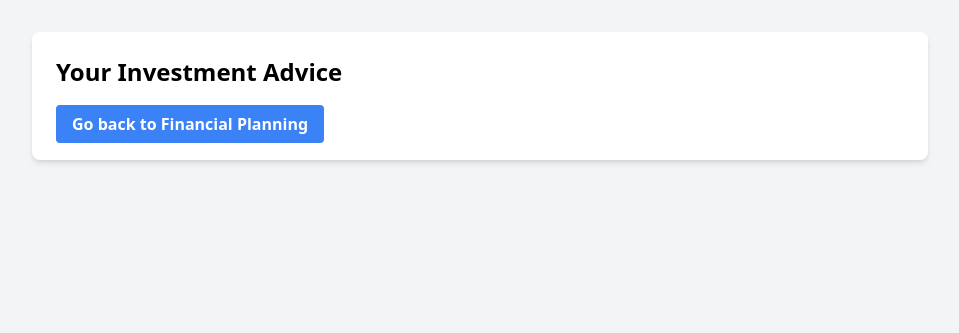
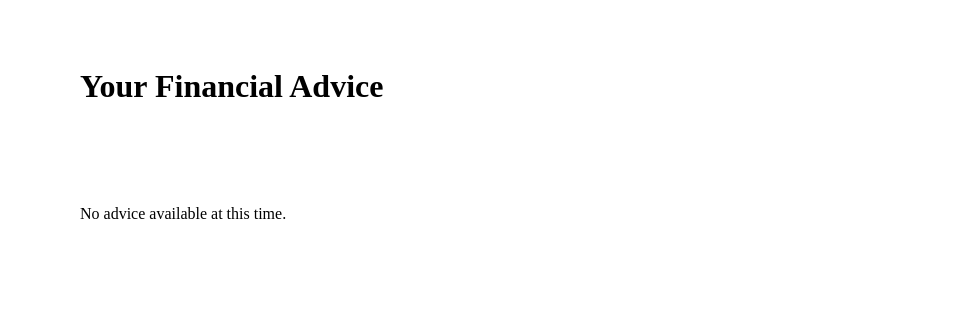
Before and after one commit to rachel45605/Group_assignment, a Flask app: template templates/advice.html in a window 1280 px wide. Shown: the top 333 px of the page, without its empty margins (160-1119 px from the left). Run offline with Flask 3, Linux system fonts and the light colour scheme; the template is opened without the code that fills it, so the values that code supplies are empty.

Commit message:
changes 8

```diff
--- a/app.py
+++ b/app.py
@@ -4,22 +4,39 @@ from werkzeug.security import generate_password_hash, check_password_hash
 import google.generativeai as genai
 import os
 from datetime import datetime
+import os
 import logging
 import sys
 
-# Configure logging
+# Configure logging to show in console
 logging.basicConfig(
     level=logging.DEBUG,
     format='%(asctime)s - %(name)s - %(levelname)s - %(message)s',
     handlers=[logging.StreamHandler(sys.stdout)]
 )
 
+
 app = Flask(__name__)
-app.config['SECRET_KEY'] = os.getenv('SECRET_KEY', 'your-default-secret-key')
+app.config['SECRET_KEY'] = 'your-secret-key-here'
 app.config['SQLALCHEMY_DATABASE_URI'] = 'sqlite:///bank.db'
 app.config['SQLALCHEMY_TRACK_MODIFICATIONS'] = False
+# Configure the AI model
+# api = os.getenv("MAKERSUITE_API_KEY")
+# genai.configure(api_key='AIzaSyDtgxpFE0405T7m7l4llYVzW-eCb_Z-XMg')
+# model = genai.GenerativeModel("gemini-1.5-flash")
+
+@app.route('/set_api_key', methods=['POST'])
+def set_api_key():
+    api_key = request.form['api_key']
+    session['api_key'] = api_key  # Store API key in session
+    os.environ['API_KEY'] = api_key  # Set the environment variable dynamically
+    genai.configure(api_key=api_key)  # Configure Gemini API with the new key
+    return redirect(url_for('index'))
 
 db = SQLAlchemy(app)
+
+with app.app_context():
+    db.create_all()
 
 # Database Models
 class User(db.Model):
@@ -42,18 +59,6 @@ class FinancialProfile(db.Model):
     selected_portfolios = db.Column(db.String(500))  # Store as comma-separated string
     created_at = db.Column(db.DateTime, default=datetime.utcnow)
 
-with app.app_context():
-    db.create_all()
-
-# Route to set API key dynamically
-@app.route('/set_api_key', methods=['POST'])
-def set_api_key():
-    api_key = request.form['api_key']
-    session['api_key'] = api_key  # Store API key in session
-    os.environ['API_KEY'] = api_key  # Set the environment variable dynamically
-    genai.configure(api_key=api_key)
-    return redirect(url_for('index'))
-
 # Routes
 @app.route('/')
 def index():
@@ -63,47 +68,104 @@ def index():
 def dashboard():
     return render_template('homepage.html')
 
+# # Hardcoded API key for testing
+# HARD_CODED_API_KEY = "AIzaSyDtgxpFE0405T7m7l4llYVzW-eCb_Z-XMg"
+
 @app.route("/financial_planning", methods=["GET", "POST"])
 def financial_planning():
     if request.method == "POST":
-        # Extract and validate form data
-        age = request.form.get("age")
-        gender = request.form.get("gender")
-        annual_income = request.form.get("annual_income")
-        total_assets = request.form.get("total_assets")
-
-        if not all([age, gender, annual_income, total_assets]):
-            return render_template("advice.html", r="Missing required fields")
+        # Debug Step 1: Print raw form data
+        print("\n==== Raw Form Data ====")
+        print("Form Data:", request.form)
 
         try:
-            # Configure and use the generative model
-            api_key = session.get('api_key')
+            # Debug Step 2: Extract form data with explicit error checking
+            print("\n==== Extracting Form Data ====")
+
+            # Get form data with validation
+            age = request.form.get("age")
+            gender = request.form.get("gender")
+            annual_income = request.form.get("annual_income")
+            total_assets = request.form.get("total_assets")
+
+            print(f"Age: {age}, type: {type(age)}")
+            print(f"Gender: {gender}, type: {type(gender)}")
+            print(f"Annual Income: {annual_income}, type: {type(annual_income)}")
+            print(f"Total Assets: {total_assets}, type: {type(total_assets)}")
+
+            # Validate all required fields are present
+            if not all([age, gender, annual_income, total_assets]):
+                missing_fields = []
+                if not age: missing_fields.append("age")
+                if not gender: missing_fields.append("gender")
+                if not annual_income: missing_fields.append("annual income")
+                if not total_assets: missing_fields.append("total assets")
+                error_msg = f"Missing required fields: {', '.join(missing_fields)}"
+                print(f"Validation Error: {error_msg}")
+                return render_template("advice.html", r=error_msg)
+
+            # Debug Step 3: Configure API
+            print("\n==== API Configuration ====")
+            api_key = "AIzaSyDtgxpFE0405T7m7l4llYVzW-eCb_Z-XMg"  # Replace with your actual key
             if not api_key:
+                print("Error: No API key provided")
                 return render_template("advice.html", r="API key is missing")
+
             genai.configure(api_key=api_key)
             model = genai.GenerativeModel("gemini-pro")
+            print("API configured successfully")
 
+            # Debug Step 4: Create prompt
             prompt = f"""
-            Provide investment advice for:
-            Age: {age}, Gender: {gender}, Income: {annual_income}, Assets: {total_assets}
+            As a financial advisor, provide specific investment advice for an investor with the following profile:
+
+            Demographics:
+            - Age: {age}
+            - Gender: {gender}
+
+            Financial Status:
+            - Annual Income: ${annual_income}
+            - Total Assets: ${total_assets}
+
+            Please provide:
+            1. Asset allocation recommendation based on age and financial status
+            2. Specific investment suggestions considering the financial profile
+            3. Timeline-based investment strategy
+            4. Risk considerations and diversification advice
             """
 
+            print("\n==== Generated Prompt ====")
+            print(prompt)
+
+            # Debug Step 5: Generate response
             response = model.generate_content(prompt)
+            print("Response received from API")
+
             if response and hasattr(response, 'text'):
-                return render_template("advice.html", r=response.text)
+                advice_text = response.text
+                print(f"Generated text length: {len(advice_text)}")
+                print("Full advice text:", advice_text)  # Add this line for debugging
+
+                # Ensure the text is properly formatted for HTML
+                advice_text = advice_text.replace('\n', '<br>')
+                return render_template("advice.html", advice=advice_text)  # Changed 'r' to 'advice'
             else:
-                return render_template("advice.html", r="Invalid response from API")
+                error_msg = "Invalid response format from API"
+                print(f"Error: {error_msg}")
+                return render_template("advice.html", advice=error_msg)
 
         except Exception as e:
-            logging.error(f"Generation Error: {e}")
-            return render_template("advice.html", r="Server error occurred")
+            error_msg = f"Server error: {str(e)}"
+            print(f"Server Error: {error_msg}")
+            return render_template("advice.html", advice=error_msg)
 
     return render_template("financial_planning.html")
 
 @app.route("/advice")
 def advice():
-    advice_text = request.args.get('r', 'No advice available.')
-    return render_template("advice.html", r=advice_text)
+    advice_text = request.args.get('advice', 'No advice available.')
+    return render_template("advice.html", advice=advice_text)
+
 
 @app.route('/register', methods=['GET', 'POST'])
 def register():
@@ -111,16 +173,20 @@ def register():
         username = request.form['username']
         email = request.form['email']
         password = request.form['password']
-        user = User(username=username, email=email, password_hash=generate_password_hash(password))
+
+        user = User(
+            username=username,
+            email=email,
+            password_hash=generate_password_hash(password)
+        )
 
         try:
             db.session.add(user)
             db.session.commit()
             flash('Registration successful! Please login.')
             return redirect(url_for('login'))
-        except Exception as e:
-            db.session.rollback()
-            flash('Error: Username or email already exists.')
+        except:
+            flash('Username or email already exists.')
 
     return render_template('register.html')
 
@@ -145,352 +211,3 @@ def logout():
 
 if __name__ == "__main__":
     app.run(debug=True)
-
-
-
-
-
-
-
-
-
-
-
-
-
-
-
-
-
-
-
-
-
-# from flask import Flask, render_template, request, jsonify, redirect, url_for, flash, session
-# from flask_sqlalchemy import SQLAlchemy
-# from werkzeug.security import generate_password_hash, check_password_hash
-# import google.generativeai as genai
-# import os
-# from datetime import datetime
-# import os
-# import logging
-# import sys
-
-# # Configure logging to show in console
-# logging.basicConfig(
-#     level=logging.DEBUG,
-#     format='%(asctime)s - %(name)s - %(levelname)s - %(message)s',
-#     handlers=[logging.StreamHandler(sys.stdout)]
-# )
-
-
-# app = Flask(__name__)
-# app.config['SECRET_KEY'] = 'your-secret-key-here'
-# app.config['SQLALCHEMY_DATABASE_URI'] = 'sqlite:///bank.db'
-# app.config['SQLALCHEMY_TRACK_MODIFICATIONS'] = False
-# # Configure the AI model
-# # api = os.getenv("MAKERSUITE_API_KEY")
-# # genai.configure(api_key='AIzaSyDtgxpFE0405T7m7l4llYVzW-eCb_Z-XMg')
-# # model = genai.GenerativeModel("gemini-1.5-flash")
-
-# @app.route('/set_api_key', methods=['POST'])
-# def set_api_key():
-#     api_key = request.form['api_key']
-#     session['api_key'] = api_key  # Store API key in session
-#     os.environ['API_KEY'] = api_key  # Set the environment variable dynamically
-#     genai.configure(api_key=api_key)  # Configure Gemini API with the new key
-#     return redirect(url_for('index'))
-
-# db = SQLAlchemy(app)
-
-# with app.app_context():
-#     db.create_all()
-
-# # Database Models
-# class User(db.Model):
-#     id = db.Column(db.Integer, primary_key=True)
-#     username = db.Column(db.String(80), unique=True, nullable=False)
-#     email = db.Column(db.String(120), unique=True, nullable=False)
-#     password_hash = db.Column(db.String(256), nullable=False)
-#     financial_profiles = db.relationship('FinancialProfile', backref='user', lazy=True)
-
-# class FinancialProfile(db.Model):
-#     id = db.Column(db.Integer, primary_key=True)
-#     user_id = db.Column(db.Integer, db.ForeignKey('user.id'), nullable=False)
-#     age = db.Column(db.Integer)
-#     gender = db.Column(db.String(20))
-#     annual_income = db.Column(db.Float)
-#     risk_level = db.Column(db.String(20))
-#     investment_horizon = db.Column(db.String(20))
-#     region = db.Column(db.String(50))
-#     total_assets = db.Column(db.Float)
-#     selected_portfolios = db.Column(db.String(500))  # Store as comma-separated string
-#     created_at = db.Column(db.DateTime, default=datetime.utcnow)
-
-# # Routes
-# @app.route('/')
-# def index():
-#     return render_template('index.html')
-
-# @app.route('/dashboard')
-# def dashboard():
-#     return render_template('homepage.html')
-
-# # # Hardcoded API key for testing
-# # HARD_CODED_API_KEY = "AIzaSyDtgxpFE0405T7m7l4llYVzW-eCb_Z-XMg"
-
-# @app.route("/financial_planning", methods=["GET", "POST"])
-# def financial_planning():
-#     if request.method == "POST":
-#         # Debug Step 1: Print raw form data
-#         print("\n==== Raw Form Data ====")
-#         print("Form Data:", request.form)
-
-#         try:
-#             # Debug Step 2: Extract form data with explicit error checking
-#             print("\n==== Extracting Form Data ====")
-
-#             # Get form data with validation
-#             age = request.form.get("age")
-#             gender = request.form.get("gender")
-#             annual_income = request.form.get("annual_income")
-#             total_assets = request.form.get("total_assets")
-
-#             print(f"Age: {age}, type: {type(age)}")
-#             print(f"Gender: {gender}, type: {type(gender)}")
-#             print(f"Annual Income: {annual_income}, type: {type(annual_income)}")
-#             print(f"Total Assets: {total_assets}, type: {type(total_assets)}")
-
-#             # Validate all required fields are present
-#             if not all([age, gender, annual_income, total_assets]):
-#                 missing_fields = []
-#                 if not age: missing_fields.append("age")
-#                 if not gender: missing_fields.append("gender")
-#                 if not annual_income: missing_fields.append("annual income")
-#                 if not total_assets: missing_fields.append("total assets")
-#                 error_msg = f"Missing required fields: {', '.join(missing_fields)}"
-#                 print(f"Validation Error: {error_msg}")
-#                 return render_template("advice.html", r=error_msg)
-
-#             # Debug Step 3: Configure API
-#             print("\n==== API Configuration ====")
-#             api_key = "AIzaSyDtgxpFE0405T7m7l4llYVzW-eCb_Z-XMg"  # Replace with your actual key
-#             if not api_key:
-#                 print("Error: No API key provided")
-#                 return render_template("advice.html", r="API key is missing")
-
-#             genai.configure(api_key=api_key)
-#             model = genai.GenerativeModel("gemini-pro")
-#             print("API configured successfully")
-
-#             # Debug Step 4: Create prompt
-#             prompt = f"""
-#             As a financial advisor, provide specific investment advice for an investor with the following profile:
-
-#             Demographics:
-#             - Age: {age}
-#             - Gender: {gender}
-
-#             Financial Status:
-#             - Annual Income: ${annual_income}
-#             - Total Assets: ${total_assets}
-
-#             Please provide:
-#             1. Asset allocation recommendation based on age and financial status
-#             2. Specific investment suggestions considering the financial profile
-#             3. Timeline-based investment strategy
-#             4. Risk considerations and diversification advice
-#             """
-
-#             print("\n==== Generated Prompt ====")
-#             print(prompt)
-
-#             # Debug Step 5: Generate response
-#             print("\n==== Generating Response ====")
-#             try:
-#                 response = model.generate_content(prompt)
-#                 print("Response received from API")
-
-#                 if response and hasattr(response, 'text'):
-#                     advice_text = response.text
-#                     print(f"Generated text length: {len(advice_text)}")
-#                     print("First 100 characters:", advice_text[:100])
-#                     return render_template("advice.html", r=advice_text)
-#                 else:
-#                     error_msg = "Invalid response format from API"
-#                     print(f"Error: {error_msg}")
-#                     return render_template("advice.html", r=error_msg)
-
-#             except Exception as e:
-#                 error_msg = f"Error generating content: {str(e)}"
-#                 print(f"Generation Error: {error_msg}")
-#                 return render_template("advice.html", r=error_msg)
-
-#         except Exception as e:
-#             error_msg = f"Server error: {str(e)}"
-#             print(f"Server Error: {error_msg}")
-#             return render_template("advice.html", r=error_msg)
-
-#     # GET request - show the form
-#     return render_template("financial_planning.html")
-
-# @app.route("/advice")
-# def advice():
-#     advice_text = request.args.get('r', 'No advice available.')
-#     return render_template("advice.html", r=advice_text)
-
-
-# # @app.route('/financial-planning', methods=['GET', 'POST'])
-# # def financial_planning():
-# #     if request.method == 'POST':
-# #         # Get form data
-# #         user_id = session.get('user_id', 1)  # Default to 1 for testing
-# #         data = {
-# #             'age': request.form.get('age'),
-# #             'gender': request.form.get('gender'),
-# #             'annual_income': request.form.get('annual_income'),
-# #             'risk_level': request.form.get('risk_level'),
-# #             'investment_horizon': request.form.get('investment_horizon'),
-# #             'region': request.form.get('region'),
-# #             'total_assets': request.form.get('total_assets'),
-# #             'selected_portfolios': request.form.getlist('portfolios[]')
-# #         }
-
-# #         # Create new financial profile
-# #         profile = FinancialProfile(
-# #             user_id=user_id,
-# #             age=data['age'],
-# #             gender=data['gender'],
-# #             annual_income=float(data['annual_income']),
-# #             risk_level=data['risk_level'],
-# #             investment_horizon=data['investment_horizon'],
-# #             region=data['region'],
-# #             total_assets=float(data['total_assets']),
-# #             selected_portfolios=','.join(data['selected_portfolios'])
-# #         )
-
-# #         try:
-# #             db.session.add(profile)
-# #             db.session.commit()
-
-# #             # Generate advice based on profile
-# #             advice = generate_financial_advice(data)
-# #             return jsonify({
-# #                 'status': 'success',
-# #                 'advice': advice
-# #             })
-# #         except Exception as e:
-# #             db.session.rollback()
-# #             return jsonify({
-# #                 'status': 'error',
-# #                 'message': str(e)
-# #             }), 500
-
-# #     # For GET request, render the form
-# #     return render_template('financial_planning.html')
-
-# # def generate_financial_advice(data):
-# #     # Simple advice generation based on risk level and investment horizon
-# #     risk_level = data['risk_level']
-# #     horizon = data['investment_horizon']
-# #     income = float(data['annual_income'])
-
-# #     advice = f"""
-# #     Based on your profile:
-
-# #     1. Investment Strategy:
-# #     - Risk Profile: {risk_level.capitalize()}
-# #     - Time Horizon: {horizon.capitalize()}
-# #     - Recommended Monthly Investment: ${round(income * 0.2 / 12, 2)}
-
-# #     2. Portfolio Recommendations:
-# #     """
-
-# #     if risk_level == 'conservative':
-# #         advice += """
-# #     - 60% Global Bonds
-# #     - 30% Blue-chip stocks
-# #     - 10% Cash equivalents
-# #         """
-# #     elif risk_level == 'moderate':
-# #         advice += """
-# #     - 40% Growth stocks
-# #     - 30% Value stocks
-# #     - 20% Bonds
-# #     - 10% REITs
-# #         """
-# #     else:  # aggressive
-# #         advice += """
-# #     - 50% Growth stocks
-# #     - 30% Emerging markets
-# #     - 15% Tech sector
-# #     - 5% Crypto/High-risk assets
-# #         """
-
-# #     return advice
-
-# @app.route('/register', methods=['GET', 'POST'])
-# def register():
-#     if request.method == 'POST':
-#         username = request.form['username']
-#         email = request.form['email']
-#         password = request.form['password']
-
-#         user = User(
-#             username=username,
-#             email=email,
-#             password_hash=generate_password_hash(password)
-#         )
-
-#         try:
-#             db.session.add(user)
-#             db.session.commit()
-#             flash('Registration successful! Please login.')
-#             return redirect(url_for('login'))
-#         except:
-#             flash('Username or email already exists.')
-
-#     return render_template('register.html')
-
-# @app.route('/login', methods=['GET', 'POST'])
-# def login():
-#     if request.method == 'POST':
-#         username = request.form['username']
-#         password = request.form['password']
-
-#         user = User.query.filter_by(username=username).first()
-#         if user and check_password_hash(user.password_hash, password):
-#             session['user_id'] = user.id
-#             return redirect(url_for('dashboard'))
-#         flash('Invalid username or password')
-
-#     return render_template('login.html')
-
-# @app.route('/logout')
-# def logout():
-#     session.pop('user_id', None)
-#     return redirect(url_for('index'))
-
-# # @app.route('/advice', methods=['POST'])
-# # def advice():
-# #     # Get data from the form submission
-# #     age = request.form.get('age')
-# #     gender = request.form.get('gender')
-# #     annual_income = request.form.get('annual_income')
-# #     total_assets = request.form.get('total_assets')
-# #     risk_level = request.form.get('risk_level')
-# #     investment_horizon = request.form.get('investment_horizon')
-# #     region = request.form.get('region')
-# #     selected_portfolios = request.form.getlist('portfolios[]')
-
-# #     # Here you would call your logic to generate advice based on the input
-# #     advice_text = generate_advice(age, gender, annual_income, total_assets, risk_level, investment_horizon, region, selected_portfolios)
-
-# #     return jsonify({'advice': advice_text})
-
-# # def generate_advice(age, gender, annual_income, total_assets, risk_level, investment_horizon, region, selected_portfolios):
-# #     # Placeholder logic for advice generation
-# #     return f"Based on your profile:\n- Age: {age}\n- Gender: {gender}\n- Annual Income: {annual_income}\n- Total Assets: {total_assets}\n- Risk Level: {risk_level}\n- Investment Horizon: {investment_horizon}\n- Region: {region}\n- Selected Portfolios: {', '.join(selected_portfolios)}\n\nHere are your personalized investment strategies..."
-
-# if __name__ == "__main__":
-#     app.run(debug=True)
--- a/templates/advice.html
+++ b/templates/advice.html
@@ -1,32 +1,30 @@
+<!-- advice.html -->
 <!DOCTYPE html>
-<html lang="en">
+<html>
 <head>
-    <meta charset="UTF-8">
-    <meta name="viewport" content="width=device-width, initial-scale=1.0">
-    <title>Advice</title>
-    <link rel="stylesheet" href="https://cdnjs.cloudflare.com/ajax/libs/tailwindcss/2.2.19/tailwind.min.css">
+    <title>Financial Advice</title>
+    <style>
+        .advice-container {
+            max-width: 800px;
+            margin: 20px auto;
+            padding: 20px;
+            line-height: 1.6;
+        }
+        .advice-text {
+            white-space: pre-line;  /* This preserves formatting */
+            margin: 20px 0;
+        }
+    </style>
 </head>
-<body class="bg-gray-100 p-8">
-    <div class="max-w-4xl mx-auto bg-white rounded-lg shadow-md p-6">
-        <h1 class="text-2xl font-bold mb-6">Your Investment Advice</h1>
-
-        {% if error %}
-            <div class="bg-red-100 border border-red-400 text-red-700 px-4 py-3 rounded mb-4">
-                {{ error }}
-            </div>
-        {% endif %}
-
-        {% if r %}
-            <div class="prose max-w-none">
-                {{ r | safe }}
-            </div>
-        {% endif %}
-
-        <div class="mt-6">
-            <a href="{{ url_for('financial_planning') }}"
-               class="bg-blue-500 hover:bg-blue-700 text-white font-bold py-2 px-4 rounded">
-                Go back to Financial Planning
-            </a>
+<body>
+    <div class="advice-container">
+        <h1>Your Financial Advice</h1>
+        <div class="advice-text">
+            {% if advice %}
+                {{ advice|safe }}
+            {% else %}
+                <p>No advice available at this time.</p>
+            {% endif %}
         </div>
     </div>
 </body>
```
